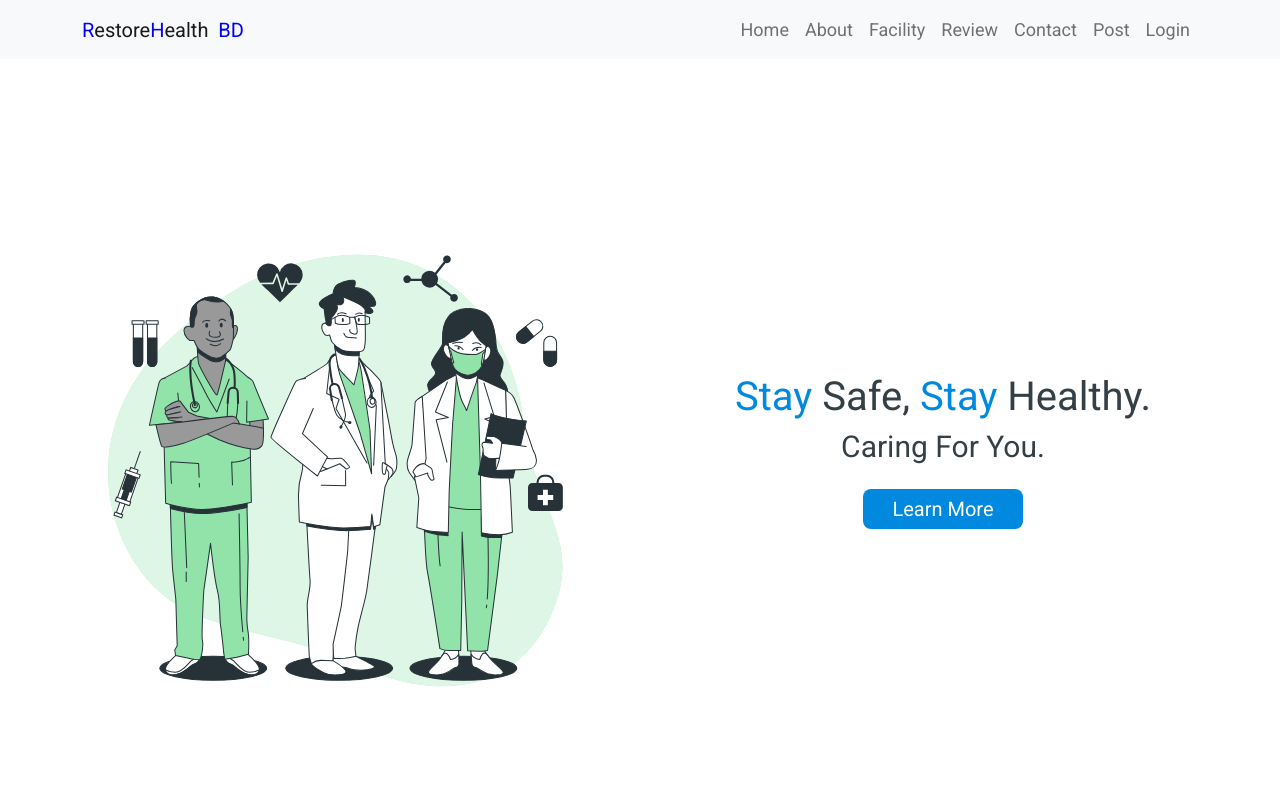
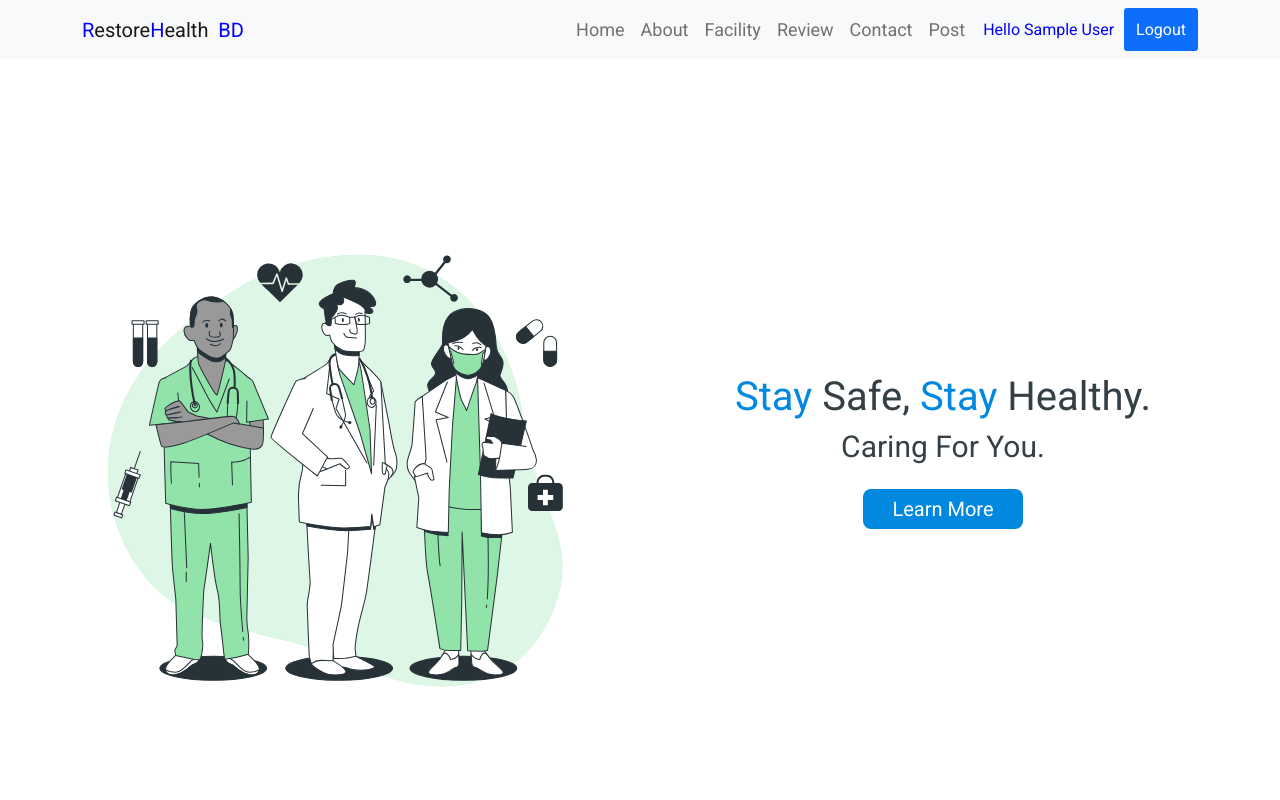
Before and after one commit to sohag-aust/RestoreHealth-BD, a React (Create React App) app: page / in a window 1280 px wide. Shown: the top 800 px of the page. Built offline with nearby package versions, Linux system fonts and the light colour scheme; no server answers; sample sign-in values are in the browser's storage.

Commit message:
Logout functionality added

```diff
--- a/src/hooks/useFirebase.js
+++ b/src/hooks/useFirebase.js
@@ -64,7 +64,16 @@ const useFirebase = () => {
       return signInWithEmailAndPassword(auth, email, password);
     }
 
-        // observe whether user state is changed or not
+    const googleLogOut = () => {
+      signOut(auth).then(() => {
+          // Sign-out successful.
+          setUser({});
+        }).catch((error) => {
+          // An error happened.
+        });
+  }
+
+    // observe whether user state is changed or not
     useEffect(() => {
       onAuthStateChanged(auth, (user) => {
           if (user) {
@@ -84,7 +93,8 @@ const useFirebase = () => {
         loginUser,
         signIn,
         verifyEmail,
-        setUserName
+        setUserName,
+        googleLogOut
     }
 }
 
--- a/src/pages/Shared/Header/Header.css
+++ b/src/pages/Shared/Header/Header.css
@@ -5,3 +5,11 @@
 .navbar-light .navbar-nav .nav-link:focus, .navbar-light .navbar-nav .nav-link:hover {
     color: blue;
 }
+
+.logged-in {
+    margin-right: 10px;
+    color: blue;
+    margin-top: 10px;
+    font-size: 16px;
+    margin-left: 10px;
+}
--- a/src/pages/Shared/Header/Header.js
+++ b/src/pages/Shared/Header/Header.js
@@ -3,8 +3,11 @@ import { Navbar, Container, Nav } from 'react-bootstrap';
 import './Header.css';
 import { Link } from 'react-router-dom';
 import { HashLink } from 'react-router-hash-link';
+import useAuth from '../../../hooks/useAuth';
 
 const Header = () => {
+    const {user, googleLogOut} = useAuth();
+
     return (
         <>
             <Navbar collapseOnSelect expand="lg" bg="light" variant="light" sticky="top">
@@ -26,7 +29,15 @@ const Header = () => {
                             <Nav.Link as={HashLink} to="/home#review">Review</Nav.Link>
                             <Nav.Link as={HashLink} to="/home#contact">Contact</Nav.Link>
                             <Nav.Link as={Link} to="/post">Post</Nav.Link>
-                            <Nav.Link as={Link} to="/login">Login</Nav.Link>
+
+                            {
+                                user.email && <span className="logged-in">Hello {user.displayName} </span>
+                            }
+
+                            {
+                                user.email ? <button onClick={googleLogOut} className="btn btn-primary">Logout</button> :
+                                            <Nav.Link as={Link} to="/login">Login</Nav.Link>
+                            }
                         </Nav>
                     </Navbar.Collapse>
                 </Container>
```
